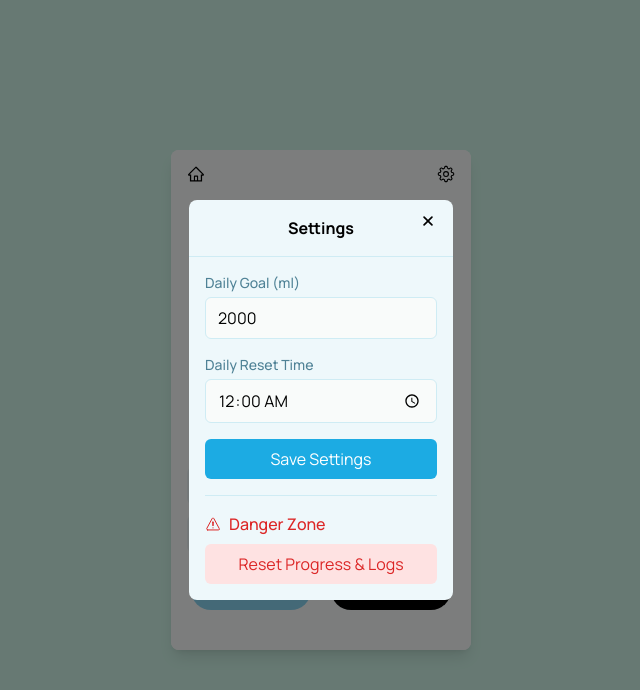
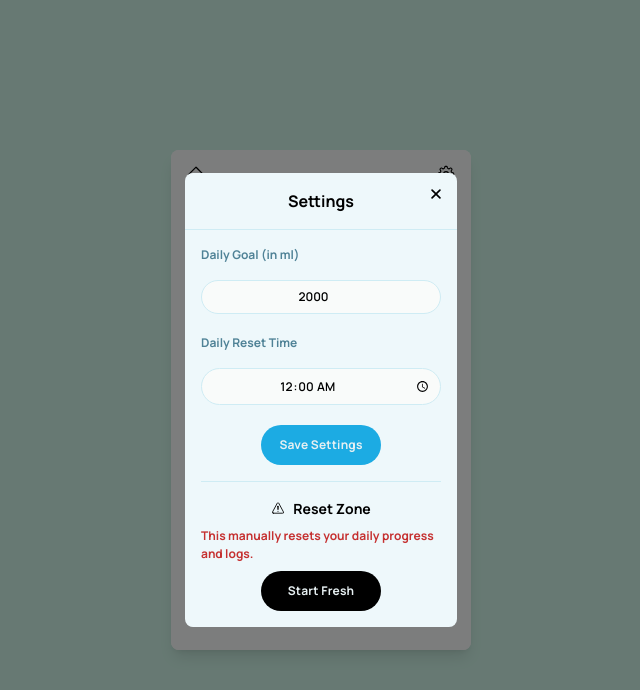
Before and after one commit to seanverano/reboost, a React (Vite) app: page / in a window 1280 px wide. Both pictures are taken after a click on the button 771 px from the left and 174 px from the top of the page. Shown: the top 690 px of the page, without its empty margins (319-959 px from the left). Built offline with nearby package versions, Linux system fonts and the light colour scheme.

Commit message:
Improve Modal Pages' UI: colors, dimensions and spacing

```diff
--- a/src/components/drink_features/DrinkLogs.jsx
+++ b/src/components/drink_features/DrinkLogs.jsx
@@ -73,14 +73,14 @@ const DrinkLogs = ({ logs = [] }) => {
                       className="flex items-center justify-between p-3 mb-2 bg-[#F9FBFA] rounded-lg shadow-sm"
                     >
                       <div className="flex items-center justify-between">
-                        <div className="ml-2 text-[#1CABE3] text-sm text-left">
+                        <div className="ml-2 text-[#4f8296] text-sm text-left">
                           {getTimeAgo(log.timestamp)}
                         </div>
                         <div className="ml-14 text-right">
-                          <p className="text-[#000000] text-sm font-medium">
+                          <p className="text-[#1CABE3] text-sm font-medium">
                             {log.drink}
                           </p>
-                          <p className="text-[#4f8296] text-xs">
+                          <p className="text-[#1CABE3] text-xs">
                             {log.volume} ml
                           </p>
                         </div>
@@ -91,7 +91,7 @@ const DrinkLogs = ({ logs = [] }) => {
               <div className="flex-none border-t border-[#CFECF4] p-4 w-full">
                 <div className="flex justify-between items-center">
                   <span className="text-[#4f8296] text-sm">Total Volume:</span>
-                  <span className="text-[#1CABE3] font-bold">
+                  <span className="text-[#000000] font-bold">
                     {(getTotalVolume() / 1000).toFixed(1)}L
                   </span>
                 </div>
--- a/src/components/drink_features/DrinkModal.jsx
+++ b/src/components/drink_features/DrinkModal.jsx
@@ -6,12 +6,10 @@ const DrinkModal = ({ show, onClose, children }) => {
   return (
     <div className="fixed inset-0 bg-[#000000] bg-opacity-50 flex justify-center items-center">
       <div className="bg-transparent rounded-lg p-6 w-[280px] relative">
-        <div className="flex flex-col justify-center h-[400px] w-[280px] items-center font-manrope font-medium bg-[#EEF8FB] rounded-lg">
-          <button onClick={onClose} className="absolute right-9 top-9">
-            <IoClose className="text-[#000000] hover:text-[#1CABE3] text-lg" />
-          </button>
-          {children}
-        </div>
+        <button onClick={onClose} className="absolute right-9 top-9">
+          <IoClose className="text-[#000000] hover:text-[#1CABE3] text-lg" />
+        </button>
+        {children}
       </div>
     </div>
   );
--- a/src/components/drink_features/DrinkModalButton.jsx
+++ b/src/components/drink_features/DrinkModalButton.jsx
@@ -7,13 +7,13 @@ const DrinkModalButton = ({ handleAdd, handleDelete }) => {
     <div className="flex flex-row space-x-3 justify-center">
       <button
         onClick={handleAdd}
-        className="text-base text-center bg-[#1CABE3] text-[#F8FBFB] px-4 py-2 rounded-lg hover:bg-[#4DA3B5]"
+        className="text-lg font-bold bg-[#1CABE3] text-[#F8FBFB] px-4 py-2 rounded-lg hover:bg-[transparent] hover:text-[#1CABE3]"
       >
         <FaPlus />
       </button>
       <button
         onClick={handleDelete}
-        className="text-base text-center bg-[#1CABE3] text-[#F8FBFB] px-4 py-2 rounded-lg hover:bg-[#4DA3B5]"
+        className="text-lg font-bold bg-[#1CABE3] text-[#F8FBFB] px-4 py-2 rounded-lg hover:bg-[transparent] hover:text-[#1CABE3]"
       >
         <RiDeleteBin6Line />
       </button>
--- a/src/components/drink_features/DrinkSettings.jsx
+++ b/src/components/drink_features/DrinkSettings.jsx
@@ -1,5 +1,7 @@
 import React, { useState } from "react";
 import { IoWarningOutline } from "react-icons/io5";
+import { FaCheckCircle } from "react-icons/fa";
+import { FaTimesCircle } from "react-icons/fa";
 import { IoClose } from "react-icons/io5";
 
 const DrinkSettings = ({ show, onClose, onSaveSettings, currentSettings }) => {
@@ -30,11 +32,11 @@ const DrinkSettings = ({ show, onClose, onSaveSettings, currentSettings }) => {
   return (
     <div className="fixed inset-0 bg-[#000000] bg-opacity-50 flex justify-center items-center z-50">
       <div className="bg-transparent rounded-lg p-2 w-[320px] relative">
-        <button onClick={onClose} className="absolute right-11 top-5">
+        <button onClick={onClose} className="absolute right-9 top-5">
           <IoClose className="text-[#000000] hover:text-[#1CABE3] text-lg" />
         </button>
 
-        <div className="mx-5 bg-[#EEF8FB] rounded-lg font-manrope">
+        <div className="mx-4 bg-[#EEF8FB] rounded-lg font-manrope">
           <div className="flex-none p-4 border-b border-[#CFECF4] w-full">
             <h2 className="text-[#000000] text-center text-base font-bold leading-normal">
               Settings
@@ -42,69 +44,79 @@ const DrinkSettings = ({ show, onClose, onSaveSettings, currentSettings }) => {
           </div>
 
           <div className="p-4 space-y-4">
-            <div>
-              <label className="block text-sm font-medium text-[#4f8296] mb-1">
-                Daily Goal (ml)
-              </label>
+            <div className="flex flex-col justify-center">
+              <h1 className="text-[#4f8296] text-xs font-bold leading-normal">
+                Daily Goal (in ml)
+              </h1>
               <input
                 type="number"
                 value={dailyGoal}
+                placeholder="Enter daily goal (in ml)"
                 onChange={(e) => setDailyGoal(e.target.value)}
-                className="w-full px-3 py-2 border border-[#CFECF4] rounded-md focus:outline-none focus:ring-2 focus:ring-[#1CABE3] bg-[#F9FBFA]"
+                className="w-full font-semibold placeholder:italic bg-[#F9FBFA] text-[#000000] text-xs text-center mt-4 mb-1 p-2 border border-[#CFECF4] rounded-full w-[175px] focus:outline-none focus:ring-1 focus:ring-[#1CABE3]"
                 min="500"
-                max="5000"
+                max="10000"
                 step="100"
               />
             </div>
 
-            <div>
-              <label className="block text-sm font-medium text-[#4f8296] mb-1">
+            <div className="flex justify-center flex flex-col">
+              <h1 className="text-[#4f8296] text-xs font-bold leading-normal">
                 Daily Reset Time
-              </label>
+              </h1>
               <input
                 type="time"
                 value={resetHour}
+                placeholder="Enter daily goal (in ml)"
                 onChange={(e) => setResetHour(e.target.value)}
-                className="w-full px-3 py-2 border border-[#CFECF4] rounded-md focus:outline-none focus:ring-2 focus:ring-[#1CABE3] bg-[#F9FBFA]"
+                className="w-full font-semibold placeholder:italic bg-[#F9FBFA] text-[#000000] text-xs text-center mt-4 mb-1 p-2 border border-[#CFECF4] rounded-full w-[175px] focus:outline-none focus:ring-1 focus:ring-[#1CABE3]"
               />
             </div>
-
+            <div className="flex justify-center">
               <button
                 onClick={handleSave}
-              className="w-full bg-[#1CABE3] text-white py-2 rounded-md hover:bg-[#1CABE3]/90 transition-colors"
+                className="m-0 w-[120px] rounded-full h-10 px-4 flex items-center justify-center bg-[#1CABE3] cursor-pointer transition-transform duration-200 active:translate-y-1"
               >
+                <p className="text-[#E7F0F2] text-xs font-bold leading-normal tracking-[0.015em]">
                   Save Settings
+                </p>
               </button>
+            </div>
 
             <div className="mt-6 pt-4 border-t border-[#CFECF4]">
-              <h3 className="text-red-600 font-medium mb-2 flex items-center gap-2">
-                <IoWarningOutline /> Danger Zone
-              </h3>
-
+              <h2 className="flex items-center justify-center gap-2 mb-2 text-[#000000] text-center text-sm font-bold leading-normal">
+                <IoWarningOutline /> Reset Zone
+              </h2>
+              <p className="flex items-center gap-2 mb-2 text-[#C53030] text-left text-xs font-bold leading-normal">
+                This manually resets your daily progress and logs.
+              </p>
+              <div className="flex justify-center">
                 {!showResetConfirm ? (
                   <button
                     onClick={() => setShowResetConfirm(true)}
-                  className="w-full bg-red-100 text-red-600 py-2 rounded-md hover:bg-red-200 transition-colors"
+                    className="m-0 w-[120px] rounded-full h-10 px-4 flex items-center justify-center bg-[#000000] cursor-pointer transition-transform duration-200 active:translate-y-1"
                   >
-                  Reset Progress & Logs
+                    <p className="text-[#E7F0F2] text-xs font-bold leading-normal tracking-[0.015em]">
+                      Start Fresh
+                    </p>
                   </button>
                 ) : (
-                <div className="space-y-2">
-                  <p className="text-sm text-[#4f8296]">
+                  <div className="flex flex flex-row justify-center items-center">
+                    <p className="text-xs text-[#4f8296]">
                       Are you sure? This cannot be undone.
                     </p>
-                  <div className="flex gap-2">
+                    <div className="flex gap-2 justify-center">
                       <button
                         onClick={() => setShowResetConfirm(false)}
-                      className="flex-1 bg-[#F9FBFA] text-[#4f8296] py-2 rounded-md hover:bg-[#CFECF4] transition-colors"
+                        className="text-lg font-bold text-[#E7F0F2] px-4 py-2 rounded-lg flex items-center justify-center bg-[#000000] cursor-pointer hover:bg-[transparent] hover:text-[#000000]"
                       >
-                      Cancel
+                        <FaTimesCircle />
                       </button>
                       <button
                         onClick={handleReset}
-                      className="flex-1 bg-red-600 text-white py-2 rounded-md hover:bg-red-700 transition-colors"
+                        className="text-lg font-bold text-[#E7F0F2] px-4 py-2 rounded-lg flex items-center justify-center bg-red-600 cursor-pointer hover:bg-[transparent] hover:text-[#C53030]"
                       >
-                      Reset
+                        <FaCheckCircle />
                       </button>
                     </div>
                   </div>
@@ -114,6 +126,7 @@ const DrinkSettings = ({ show, onClose, onSaveSettings, currentSettings }) => {
           </div>
         </div>
       </div>
+    </div>
   );
 };
 
--- a/src/pages/DrinkPage.jsx
+++ b/src/pages/DrinkPage.jsx
@@ -106,7 +106,15 @@ const DrinkPage = () => {
               <AiOutlineHome />
             </div>
           </button>
-          <DrinkSettingsButton />
+          <DrinkSettingsButton
+            show={showSettings}
+            onClose={() => setShowSettings(false)}
+            onSaveSettings={handleSaveSettings}
+            currentSettings={{
+              dailyGoal,
+              resetHour,
+            }}
+          />
         </div>
 
         <h1 className="mt-2 text-center text-[#000000] font-bold text-[lg] leading-tight tracking-[-0.015em]">
@@ -163,7 +171,8 @@ const DrinkPage = () => {
                     : "text-[#4f8296]"
                 }`}
               >
-                {(totalVolume / 1000).toFixed(1)} of 2L
+                {(totalVolume / 1000).toFixed(1)} of{" "}
+                {(dailyGoal / 1000).toFixed(1)} L
               </p>
             </div>
           </div>
```
Also changed, not shown: src/components/drink_features/DrinkType.jsx (+5 -5 lines), src/components/drink_features/DrinkVolume.jsx (+7 -5 lines). Lines whose indentation alone changed are shown as unchanged.
